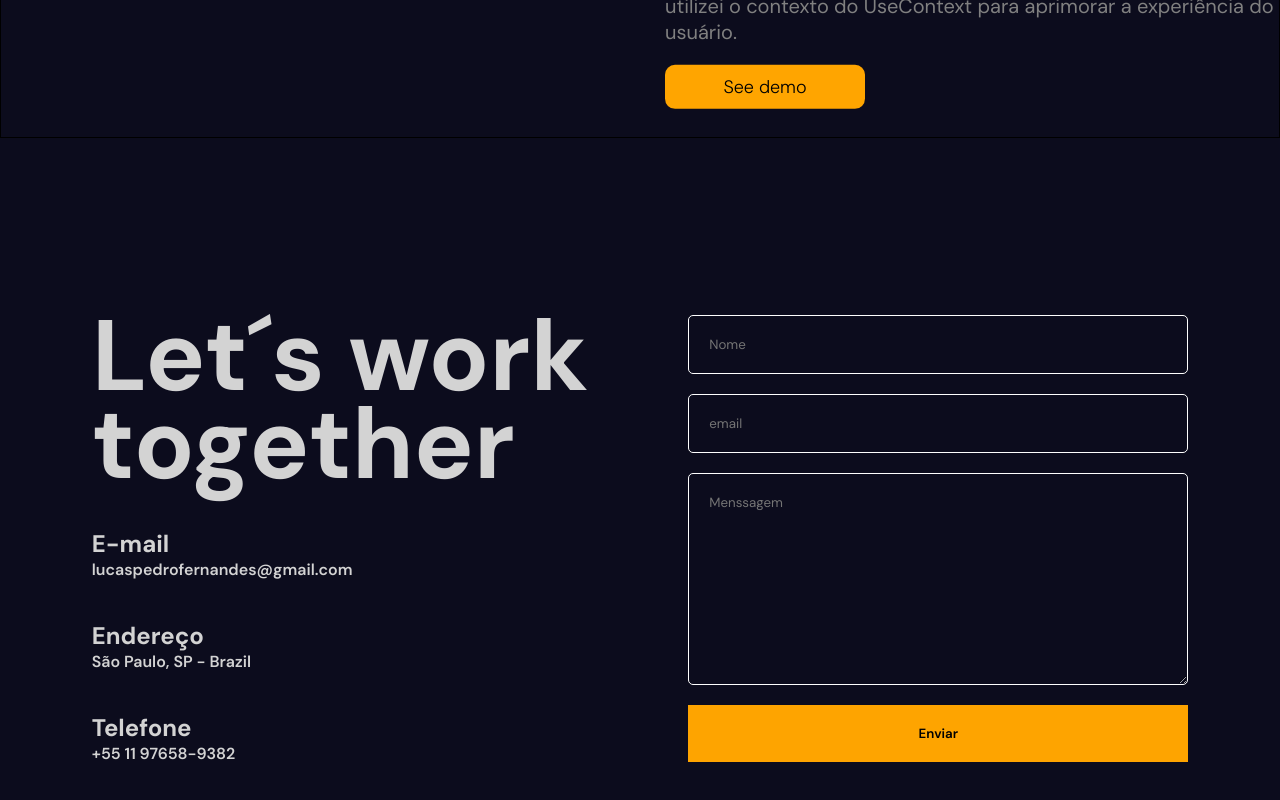
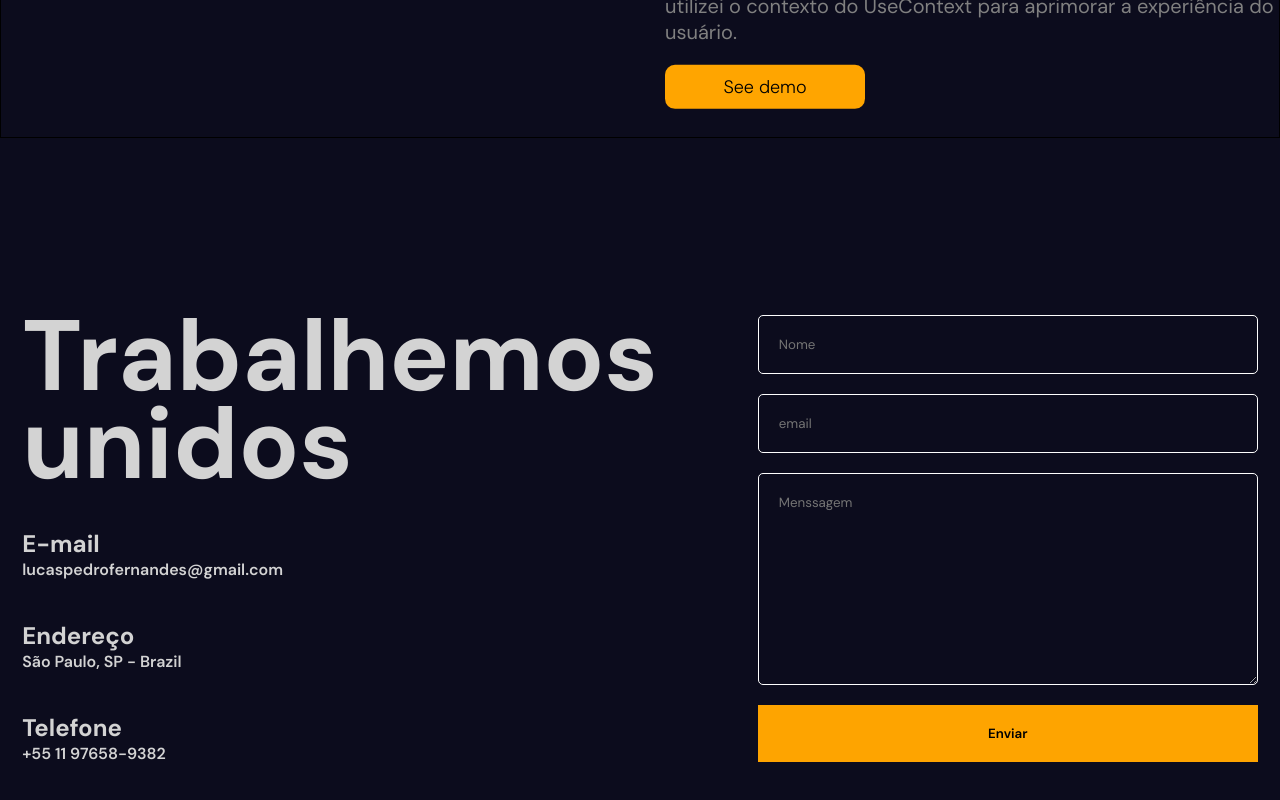
Before and after one commit to LucasPedro123/mywebsite-portfolio, a React (Vite) app: page / in a window 1280 px wide. Shown: the part 8015-8815 px from the top of the page. Built offline with nearby package versions, Linux system fonts and the light colour scheme; some icons are missing.

Commit message:
feat: Adding email sending functionality

```diff
--- a/src/Component/contact/Contact-component.jsx
+++ b/src/Component/contact/Contact-component.jsx
@@ -1,13 +1,31 @@
 import './Contact-style.css';
-import {useRef} from 'react'
+import {useRef, useState} from 'react'
 import { motion, useInView,  } from "framer-motion";
-
+import emailjs from '@emailjs/browser';
 
 function Contact() {
 
-    const ref = useRef();
+    const formRef = useRef();
+    const [error, setError] = useState(null);
+    const [success, setSuccess] = useState(false);
 
-    const isInView = useInView(ref, {margin: "-100px"})
+    const sendEmail = (e) => {
+        e.preventDefault();
+
+        emailjs.sendForm('service_mvm0i4e', 'template_6yfcnup', formRef.current, 'Y_t8Xe4z0hOvSRyQq')
+            .then(
+                (response) => {
+                    console.log('Success:', response);
+                    setSuccess(true);
+                    setError(null);
+                },
+                (error) => {
+                    console.error('Error:', error);
+                    setSuccess(false);
+                    setError('Erro ao enviar o Email');
+                }
+            );
+    };
 
     const variants = {
         initial: {
@@ -27,7 +45,7 @@ function Contact() {
     return (
         <motion.div className='footer' variants={variants} initial="initial" whileInView="animate">
             <motion.div className='footer-content' variants={variants}>
-                <motion.h1 className='footer-title' variants={variants}>Let´s work<br /> together</motion.h1>
+                <motion.h1 className='footer-title' variants={variants}>Trabalhemos<br />unidos</motion.h1>
                 <motion.div className='footer-contact' variants={variants}>
                     <h2>E-mail</h2>
                     <span>lucaspedrofernandes@gmail.com</span>
@@ -55,12 +73,14 @@ function Contact() {
                         </motion.path>
                     </svg>
                 </motion.div>
-                <motion.form action="" className='form' initial={{opacity: 0}} whileInView={{opacity:1}} transition={{ delay: 5, duration: 2}}>
-                    <input type="text" required placeholder='Nome' />
-                    <input type="email" required placeholder='email' />
+                <motion.form ref={formRef} onSubmit={sendEmail} className='form' initial={{opacity: 0}} whileInView={{opacity:1}} transition={{ delay: 5, duration: 2}}>
+                    <input type="text" required placeholder='Nome' name='name'/>
+                    <input type="email" required placeholder='email' name='email' />
 
-                    <textarea name="" id="" cols="30" rows="10" placeholder='Menssagem'></textarea>
+                    <textarea name="message" id="" cols="30" rows="10" placeholder='Menssagem'></textarea>
                     <button type='submit'>Enviar</button>
+                    {success && <motion.p initial={{opacity: 1}} whileInView={{opacity:0}} transition={{ delay: 3, duration: 2}} className='success'>Email enviado com sucesso</motion.p>}
+                    {error && <p className='error'>{error}</p>}
                 </motion.form>
             </div>
         </motion.div>
--- a/src/Component/contact/Contact-style.css
+++ b/src/Component/contact/Contact-style.css
@@ -27,6 +27,7 @@ section > .footer{
     .tel-icon{
         stroke: orange;
         position: absolute;
+        z-index: 1;
     }
     .footer-form{
         width: 500px;
@@ -37,6 +38,7 @@ section > .footer{
         }
 
         input, textarea{
+            z-index: 99;
             padding: 20px;
             background-color: transparent;
             border: 1px solid white;
@@ -45,6 +47,7 @@ section > .footer{
         }
 
         button{
+            z-index: 99;
             padding: 20px;
             border: none;
             background-color: orange;
@@ -57,5 +60,12 @@ section > .footer{
             background-color: rgb(195, 130, 9);
             transform: scale(1.05);
         }
+
+        .success{
+            border-radius: 5px;
+            padding: 10px;
+            text-align: center;
+            background: linear-gradient(180deg, #068e0b, #033612);
+        }
     }
 }
```
